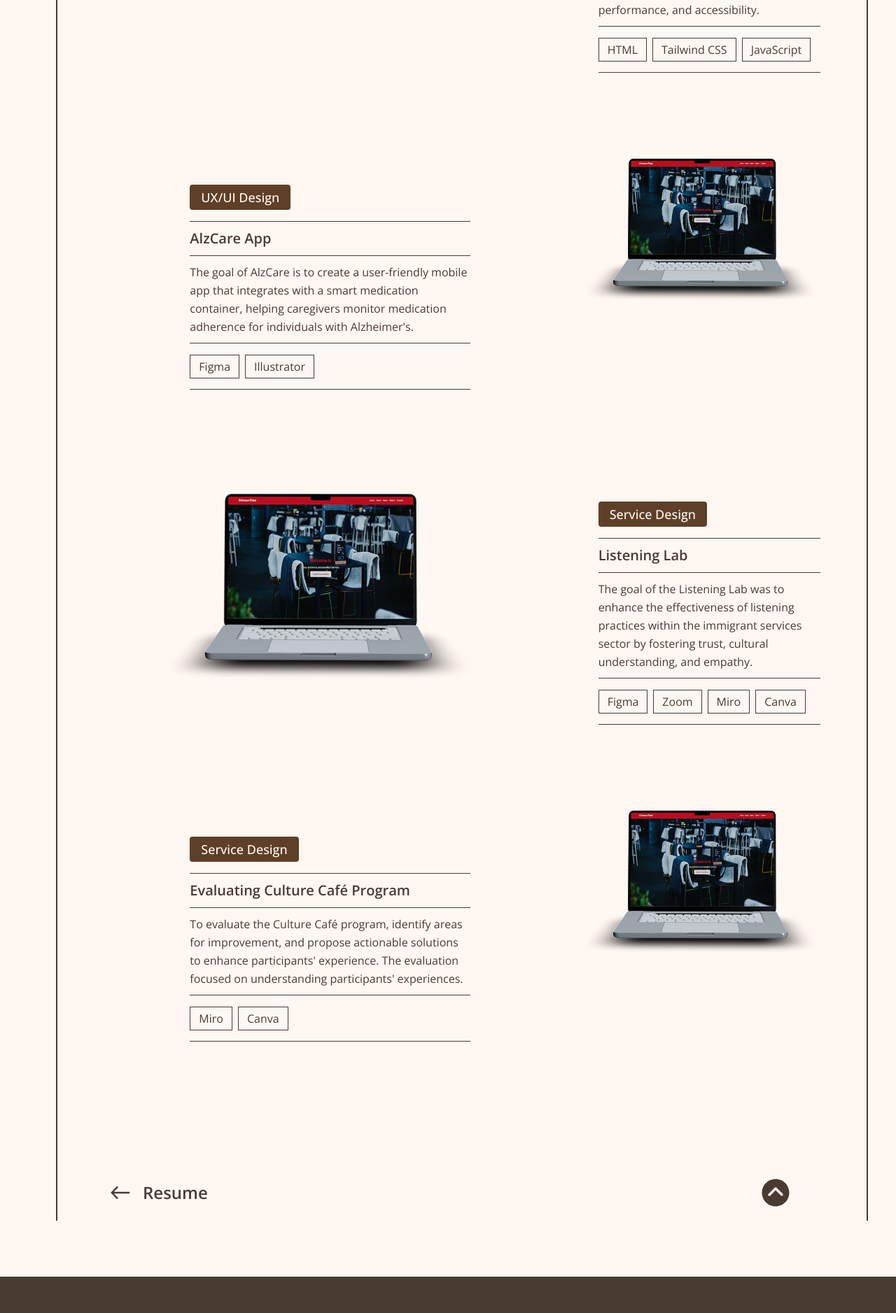
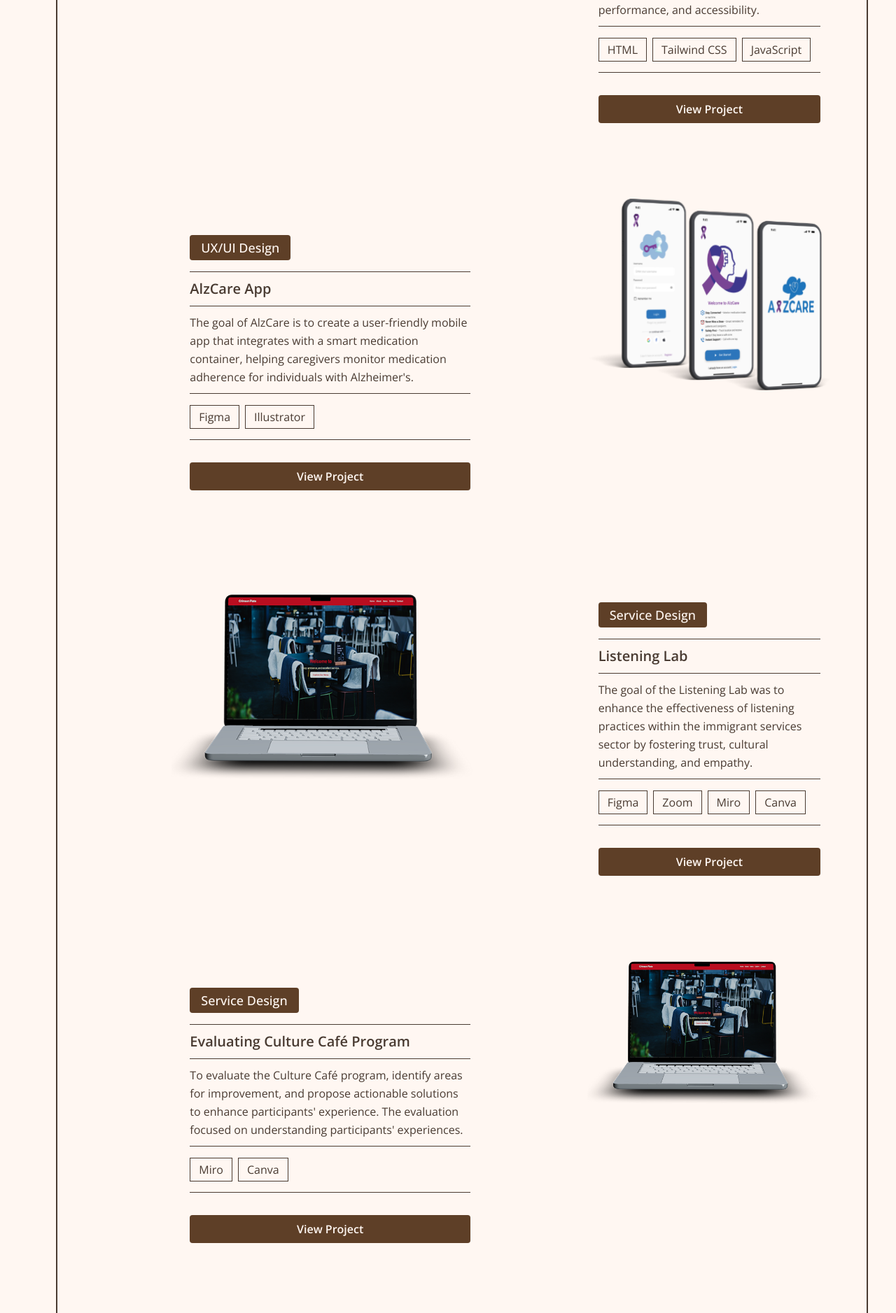
Before and after one commit to Negin-code/portfolio-old-version-1, a React (Vite) app: page /projects in a window 1280 px wide. Shown: the part 643-2520 px from the top of the page at 70% size. Built offline with nearby package versions, Linux system fonts and the light colour scheme; a web font is replaced by a local one.

Commit message:
update project page

```diff
--- a/src/Pages/Projects.jsx
+++ b/src/Pages/Projects.jsx
@@ -3,10 +3,10 @@ import { Link } from "react-router-dom";
 import { IoIosArrowRoundBack } from "react-icons/io";
 import { IoIosArrowDropupCircle } from "react-icons/io";
 import CrimsonPlateImage from "../assets/CrimsonPlate.png";
-
+import AlzcareImage from "../assets/Alzcare.svg";
 const Projects = () => {
   return (
-    <main className="grid grid-cols-4 md:grid-cols-6 lg:grid-cols-12 gap-4 min-h-screen bg-[#FFF7F2] pt-20 lg:pt-50 lg:px-0 md:px-8 relative">
+    <main className="grid grid-cols-4 sm:grid-cols-4 md:grid-cols-6 lg:grid-cols-12 gap-4 min-h-screen bg-[#FFF7F2] pt-20 lg:pt-50 lg:px-0 md:px-8 relative">
       {/* Left vertical line */}
       <div className="absolute left-17 md:left-20 top-0 bottom-8 h-[calc(100%-5rem)] w-[2px] bg-[#493b32]"></div>
 
@@ -61,6 +61,14 @@ const Projects = () => {
               </span>
             </div>
             <div className="w-full h-[1px] bg-[#493B32] mt-[15px]"></div>
+
+            {/* View Project Button */}
+            <Link
+              to="/projects/crimson-plate"
+              className="inline-block w-full text-center mt-6 lg:mt-8 py-2 px-4 bg-[#5E3F27] hover:bg-[#493B32] text-[#FFF7F2] font-semibold rounded-sm transition duration-300"
+            >
+              View Project
+            </Link>
           </div>
         </div>
 
@@ -91,10 +99,18 @@ const Projects = () => {
               </span>
             </div>
             <div className="w-full h-[1px] bg-[#493B32] mt-[15px]"></div>
+
+            {/* View Project Button */}
+            <Link
+              to="/projects/alzcare"
+              className="inline-block w-full text-center mt-6 lg:mt-8 py-2 px-4 bg-[#5E3F27] hover:bg-[#493B32] text-[#FFF7F2] font-semibold rounded-sm transition duration-300"
+            >
+              View Project
+            </Link>
           </div>
           <div className="col-span-4 md:col-span-4 lg:col-span-4 lg:col-start-9 lg:mt-10 order-3 md:order-2">
             <img
-              src={CrimsonPlateImage}
+              src={AlzcareImage}
               alt="AlzCare App"
               className="w-full object-cover lg:scale-110 scale-90"
             />
@@ -142,6 +158,14 @@ const Projects = () => {
               </span>
             </div>
             <div className="w-full h-[1px] bg-[#493B32] mt-[15px]"></div>
+
+            {/* View Project Button */}
+            <Link
+              to="/projects/listening-lab"
+              className="inline-block w-full text-center mt-6 lg:mt-8 py-2 px-4 bg-[#5E3F27] hover:bg-[#493B32] text-[#FFF7F2] font-semibold rounded-sm transition duration-300"
+            >
+              View Project
+            </Link>
           </div>
         </div>
 
@@ -172,6 +196,14 @@ const Projects = () => {
               </span>
             </div>
             <div className="w-full h-[1px] bg-[#493B32] mt-[15px]"></div>
+
+            {/* View Project Button */}
+            <Link
+              to="/projects/culture-cafe"
+              className="inline-block w-full text-center mt-6 lg:mt-8 py-2 px-4 bg-[#5E3F27] hover:bg-[#493B32] text-[#FFF7F2] font-semibold rounded-sm transition duration-300"
+            >
+              View Project
+            </Link>
           </div>
           <div className="col-span-4 md:col-span-4 lg:col-span-4 lg:col-start-9 lg:mt-10 order-7 md:order-2">
             <img
@@ -193,7 +225,7 @@ const Projects = () => {
         </div>
         <div>
           <IoIosArrowDropupCircle
-            size={48}
+            size={40}
             color="#493B32"
             className="mx-20 my-10 mb-10 lg:mx-10 lg:my-20 lg:mb-20 cursor-pointer hover:opacity-80 transition-opacity"
             onClick={() => window.scrollTo({top: 0, behavior: 'smooth'})}
```
Also changed, not shown: src/Pages/crimson-plate.jsx (added).
